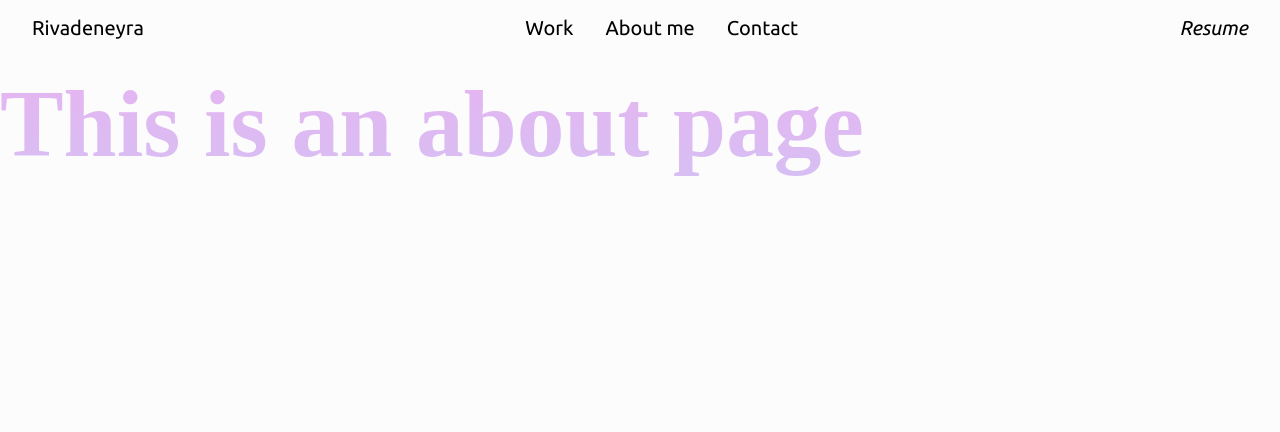
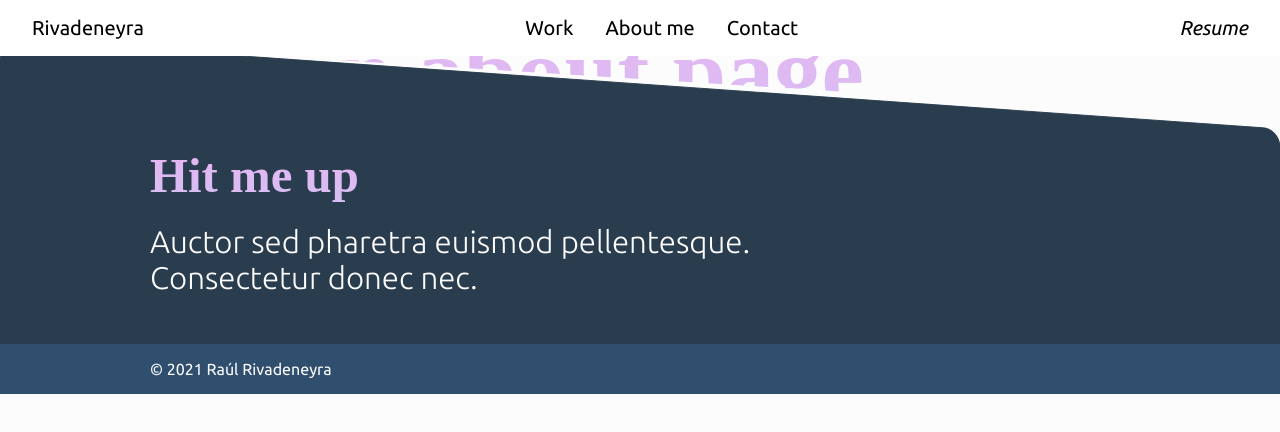
Before and after one commit to RaulRivadeneyra/rivadeneyra-website, a Vue app: page /about in a window 1280 px wide. Shown: the top 432 px of the page. Built offline with nearby package versions, Linux system fonts and the light colour scheme; a web font is replaced by a local one.

Commit message:
Started footer

```diff
--- a/package.json
+++ b/package.json
@@ -9,6 +9,7 @@
   },
   "dependencies": {
     "core-js": "^3.6.5",
+    "jquery": "^3.6.0",
     "vue": "^3.0.0",
     "vue-router": "^4.0.0-0"
   },
--- a/src/App.vue
+++ b/src/App.vue
@@ -1,13 +1,29 @@
 <template>
   <NavBar />
-  <router-view class="header-padding" />
+  <router-view class="view" />
+  <Footer />
 </template>
 
 <script>
 import NavBar from "@/components/NavBar.vue";
+import Footer from "@/components/Footer.vue";
+import $ from "jquery";
 export default {
   components: {
     NavBar,
+    Footer,
+  },
+  mounted: () => {
+    $(document).on("click", 'a[href^="#"]', function (event) {
+      event.preventDefault();
+
+      $("html, body").animate(
+        {
+          scrollTop: $($.attr(this, "href")).offset().top,
+        },
+        1000
+      );
+    });
   },
 };
 </script>
@@ -63,7 +79,13 @@ a:active {
   background: $pink-gradient-light;
   margin: 0;
 }
+
 .btn-primary:hover {
   box-shadow: 0px 0px 10px 0.05px #0000005b;
 }
+.view {
+  position: relative;
+  width: 100%;
+  height: auto;
+}
 </style>
--- a/src/components/DynamicBackground.vue
+++ b/src/components/DynamicBackground.vue
@@ -1,5 +1,5 @@
 <template>
-  <div class="gradient"></div>
+  <div id="gradient" class="gradient"></div>
 </template>
 
 <script>
--- /dev/null
+++ b/src/components/Footer.vue
@@ -0,0 +1,73 @@
+<template>
+  <div class="footer">
+    <div id="contact" class="contact page_container-center">
+      <div class="ramp_container">
+        <svg
+          width="100%"
+          height="106"
+          viewBox="0 0 1440 106"
+          fill="none"
+          xmlns="http://www.w3.org/2000/svg"
+          preserveAspectRatio="none"
+          class="ramp"
+        >
+          <path
+            fill-rule="evenodd"
+            clip-rule="evenodd"
+            d="M21.2476 0.327952C9.73364 -0.391652 0 8.75251 0 20.289V106H1439.92C1439.06 96.2564 1431.19 88.4492 1421.25 87.8279L21.2476 0.327952Z"
+            fill="#2a3d4f"
+            stroke="#2a3d4f"
+          />
+        </svg>
+      </div>
+      <div class="page_minmax_size page_padding">
+        <h2 style="font-size: 3.052rem; line-height: 4rem; margin-bottom: 1rem">
+          Hit me up
+        </h2>
+        <p class="p-31-light text" style="color: #fcfcfd">
+          Auctor sed pharetra euismod pellentesque. Consectetur donec nec.
+        </p>
+      </div>
+    </div>
+    <div class="copyright page_container-center">
+      <p class="page_minmax_size page_padding" style="color: #fcfcfd">
+        © 2021 Raúl Rivadeneyra
+      </p>
+    </div>
+  </div>
+</template>
+
+<script>
+export default {
+  name: "Footer",
+};
+</script>
+
+<style scoped lang="scss">
+.contact {
+  background: #2a3d4f;
+  padding-bottom: 3rem;
+}
+.ramp {
+  width: 100%;
+  position: absolute;
+  min-width: none;
+  background-size: cover;
+  background-repeat: no-repeat;
+  top: -104px;
+  height: 106px;
+  background-image: url("../assets/content-ramp.png");
+}
+.text {
+  max-width: 750px;
+}
+.ramp_container {
+  position: absolute;
+  width: 100%;
+  height: 1px;
+}
+.copyright {
+  background: #304f6e;
+  padding: 1rem 0;
+}
+</style>
--- a/src/components/Hero.vue
+++ b/src/components/Hero.vue
@@ -48,6 +48,10 @@ export default {
 </script>
 
 <style scoped lang="scss">
+.hero {
+  position: fixed;
+  z-index: -1;
+}
 .background {
   position: absolute;
   top: 0;
--- a/src/components/NavBar.vue
+++ b/src/components/NavBar.vue
@@ -1,5 +1,6 @@
 <template>
   <div class="navbar page_container-center">
+    <div class="background" />
     <div class="container page_minmax_size-spread">
       <div class="signature p-20-regular">
         <router-link :to="{ name: 'Home' }">Rivadeneyra</router-link>
@@ -7,7 +8,7 @@
       <div class="middle-links p-20-regular">
         <router-link :to="{ name: 'Work' }">Work</router-link>
         <router-link :to="{ name: 'About' }">About me</router-link>
-        <a href="">Contact</a>
+        <a href="#contact">Contact</a>
       </div>
       <div class="resume p-20-regular">
         <a href=""><em>Resume</em></a>
@@ -35,4 +36,12 @@ export default {
 .middle-links > * {
   padding: 0rem 1rem;
 }
+.background {
+  width: 100%;
+  height: 100%;
+  position: absolute;
+  z-index: -1;
+  background: white;
+  fill: url(#gradient);
+}
 </style>
--- a/src/fonts.scss
+++ b/src/fonts.scss
@@ -19,7 +19,10 @@ $main-font: "Ubuntu", sans-serif;
 .p-25-regular {
   font-size: 1.563rem;
 }
-
+.p-31-light {
+  font-size: 1.953rem;
+  font-weight: lighter;
+}
 .p-31-bold {
   font-size: 1.953rem;
   font-weight: bold;
--- a/src/router/index.js
+++ b/src/router/index.js
@@ -4,16 +4,25 @@ const routes = [
   {
     path: "/",
     name: "Home",
+    meta: {
+      title: "Home",
+    },
     component: () => import("../views/Home.vue"),
   },
   {
     path: "/work",
     name: "Work",
+    meta: {
+      title: "Work",
+    },
     component: () => import("../views/Work.vue"),
   },
   {
     path: "/about",
     name: "About",
+    meta: {
+      title: "About",
+    },
     component: () => import("../views/About.vue"),
   },
 ];
@@ -23,4 +32,9 @@ const router = createRouter({
   routes,
 });
 
+router.beforeEach((to, from, next) => {
+  document.title = `${to.meta.title} - Raúl Rivadeneyra`;
+  next();
+});
+
 export default router;
--- a/src/views/Home.vue
+++ b/src/views/Home.vue
@@ -1,6 +1,9 @@
 <template>
-  <div class="home" style="margin-top: 0">
+  <div class="home">
     <Hero />
+    <div class="spacer" style="width: 100%; height: 100vh" />
+    <div class="wrapper">
+      <div class="ramp_container">
         <svg
           width="100%"
           height="106"
@@ -17,11 +20,8 @@
             fill="#FCFCFD"
           />
         </svg>
-    <div class="wrapper">
-      <div
-        class="page_container-center"
-        style="background: #fcfcfd; position: absolute z-index: 5;"
-      >
+      </div>
+      <div class="page_container-center">
         <div class="content page_minmax_size-spread page_padding">
           <h2>Projects</h2>
           <div class="cards">
@@ -67,28 +67,31 @@ export default {
 <style scoped>
 .home {
   display: block;
+  height: auto;
 }
 .ramp {
+  width: 100%;
   position: absolute;
-  z-index: 5;
-  width: 100%;
   min-width: none;
   background-size: cover;
   background-repeat: no-repeat;
+  top: -104px;
   height: 106px;
-  bottom: -5px;
   background-image: url("../assets/content-ramp.png");
+}
+.ramp_container {
+  position: absolute;
+  width: 100%;
+  height: 1px;
 }
 .content {
   flex-direction: column;
-  z-index: 5;
-  background: #fcfcfd;
 }
 
 .wrapper {
-  position: absolute;
-  width: 100%;
-  z-index: 2;
+  display: block;
+  height: 100%;
   background: #fcfcfd;
+  padding-bottom: 106px;
 }
 </style>
```
Also changed, not shown: 1 other file (tests, documents, lock files or other folders). Lines whose indentation alone changed are shown as unchanged.
